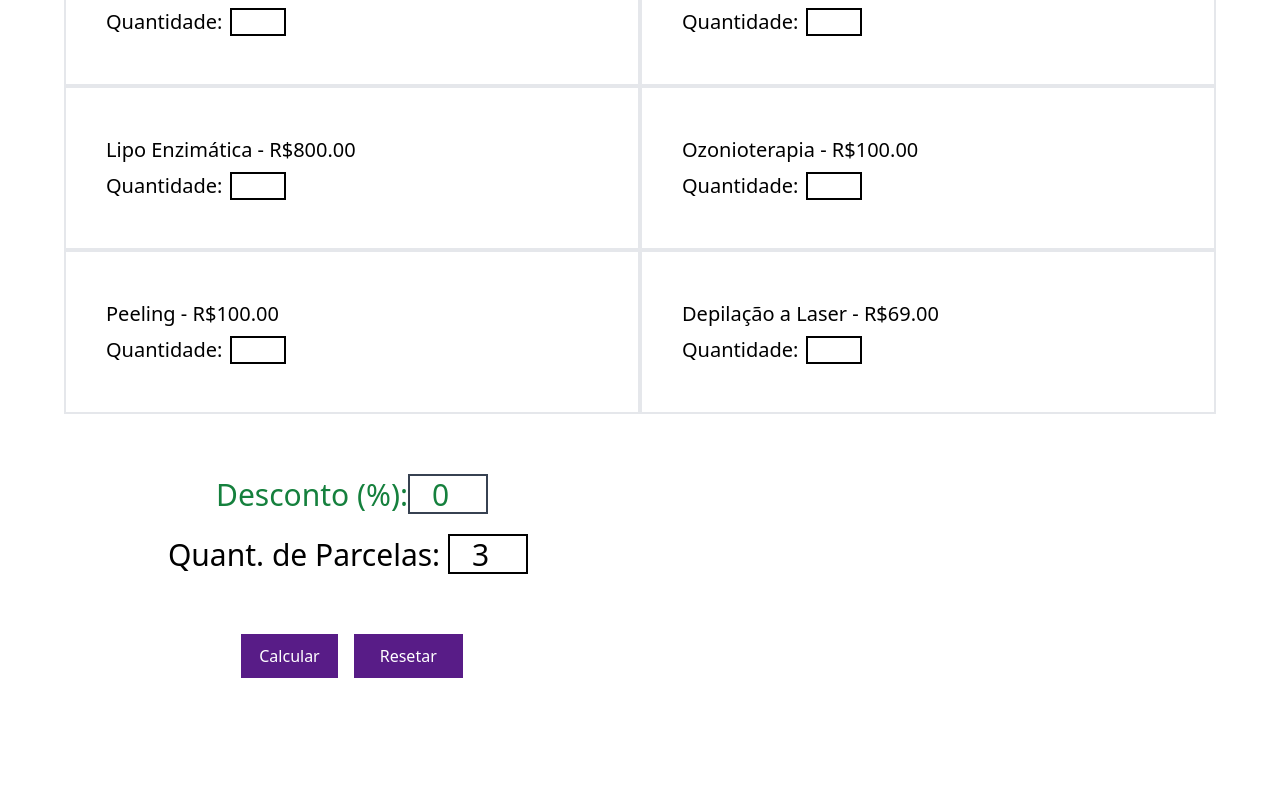
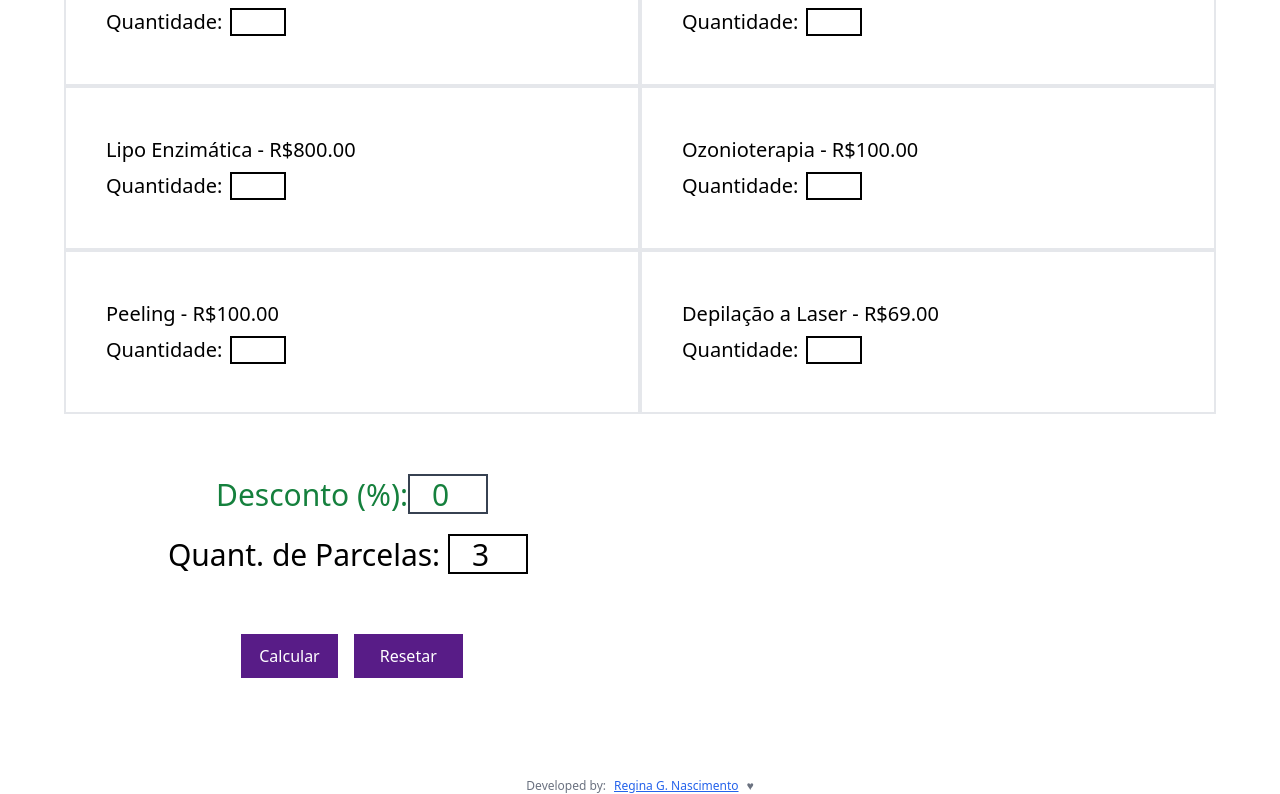
Before and after one commit to reginaguermandi/budget-page, a React (Vite) app: page / in a window 1280 px wide. Shown: the part 2267-3061 px from the top of the page. Before the commit the page ends 3005 px from the top, so only its background shows below. Built offline with nearby package versions, Linux system fonts and the light colour scheme.

Commit message:
add credit

```diff
--- a/src/Components/ProductList/ProductList.jsx
+++ b/src/Components/ProductList/ProductList.jsx
@@ -107,7 +107,7 @@ export default function ProductList() {
                                 </label>
 
                             </div>
-                            <div className='inline-flex my-5'>
+                            <div className='inline-flex my-5 pb-10'>
                                 <div className='px-2'>
                                     <button className='py-2 px-4 bg-purple-900 border-2 border-purple-900 text-white hover:bg-white hover:text-black hover:border-2 hover:border-black' onClick={handleSubmit}>Calcular</button>
                                 </div>
@@ -125,8 +125,15 @@ export default function ProductList() {
                                 </div>
                             )}
                         </div>
+
                     </div>
                 </div>
+            </div>
+            <div>
+                <p className='relative bottom-0 text-center text-gray-500 text-xs'>Developed by:
+                    <a href='https://www.linkedin.com/in/reginaguermandi/' className='px-2 text-blue-600 text underline'>Regina G. Nascimento</a>
+                    &hearts;
+                </p>
             </div>
         </div>
     )
```
